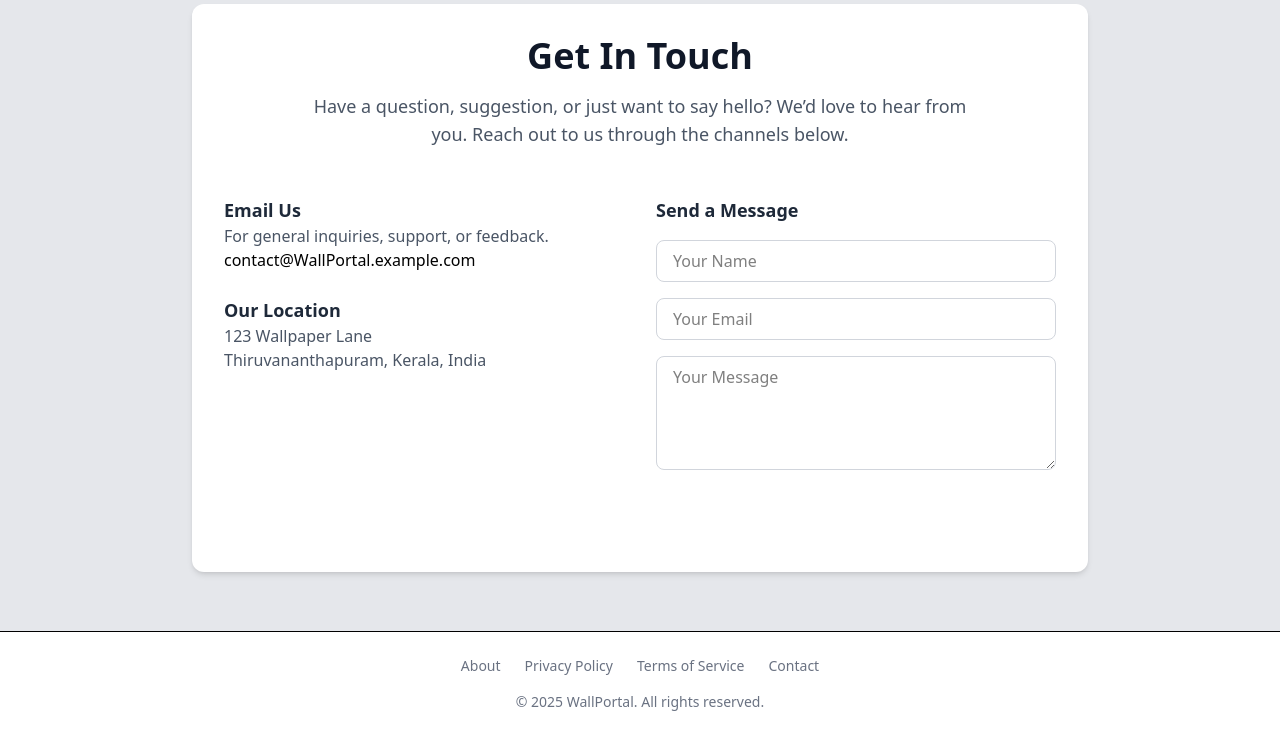
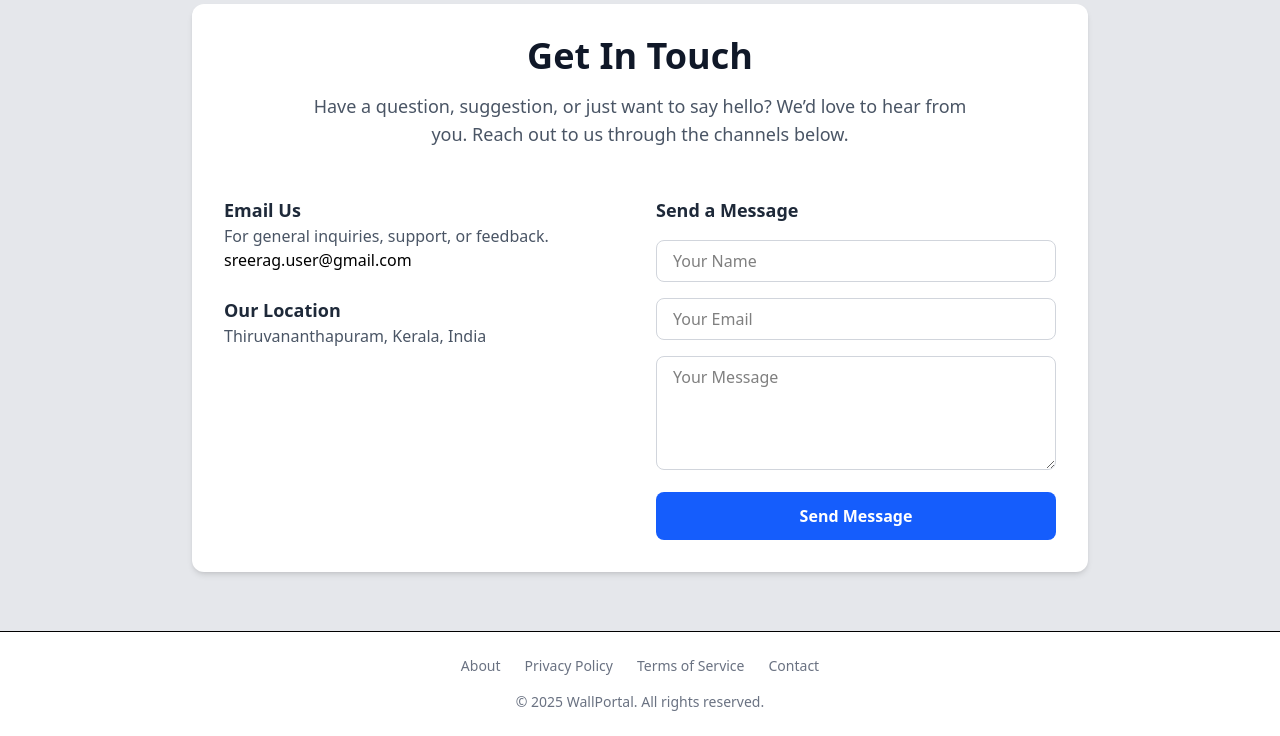
Before and after one commit to sreeraganil/WallPortal, a Django app: page /contact/ in a window 1280 px wide. Shown: the part 64-800 px from the top of the page. Run offline with Django 5.2, Linux system fonts and the light colour scheme; some libraries are stand-ins or nearby versions.

Commit message:
optimized

```diff
--- a/templates/base.html
+++ b/templates/base.html
@@ -7,10 +7,10 @@
 
    <title>{% block title %}WallPortal - High Quality Wallpapers{% endblock title %}</title>
 
-  <meta name="description" content="{% block meta_description %}Discover and download thousands of stunning, high-quality wallpapers for your desktop and mobile devices. Free, curated, and easy to browse. | WallPortal{% endblock meta_description %}">
+   <meta name="description" content="{% block meta_description %}Discover and download thousands of stunning, high-quality wallpapers for your desktop and mobile devices. Free, curated, and easy to browse. | WallPortal{% endblock meta_description %}">
 
 
-  <meta name="keywords" content="{% block meta_keywords %}WallPortal, WallPortal free wallpapers, Wall Portal, WallPortal wallpapers, wallpapers, free wallpapers, desktop background, mobile wallpaper, 8K wallpapers, nature, abstract, tech,4K wallpapers, HD wallpapers, anime wallpapers, gaming wallpapers, superhero wallpapers, car wallpapers, aesthetic wallpapers, minimal wallpapers, cool wallpapers, abstract art wallpapers, fantasy wallpapers, sci-fi wallpapers, cityscape wallpapers, space wallpapers, galaxy wallpapers, ocean wallpapers, mountain wallpapers, forest wallpapers, sunset wallpapers, night sky wallpapers, animal wallpapers, cute wallpapers, motivational wallpapers, inspirational wallpapers, sports wallpapers, football wallpapers, cricket wallpapers, basketball wallpapers, music wallpapers, movie wallpapers, Netflix wallpapers, trending wallpapers, modern wallpapers, neon wallpapers, cyberpunk wallpapers, vintage wallpapers, retro wallpapers, artistic wallpapers, photography wallpapers, abstract background, mobile backgrounds, desktop wallpapers, widescreen wallpapers, dual monitor wallpapers, AMOLED wallpapers, iPhone wallpapers, Android wallpapers{% endblock meta_keywords %}">
+   <meta name="keywords" content="{% block meta_keywords %}WallPortal, WallPortal free wallpapers, Wall Portal, WallPortal wallpapers, wallpapers, free wallpapers, desktop background, mobile wallpaper, 8K wallpapers, nature, abstract, tech,4K wallpapers, HD wallpapers, anime wallpapers, gaming wallpapers, superhero wallpapers, car wallpapers, aesthetic wallpapers, minimal wallpapers, cool wallpapers, abstract art wallpapers, fantasy wallpapers, sci-fi wallpapers, cityscape wallpapers, space wallpapers, galaxy wallpapers, ocean wallpapers, mountain wallpapers, forest wallpapers, sunset wallpapers, night sky wallpapers, animal wallpapers, cute wallpapers, motivational wallpapers, inspirational wallpapers, sports wallpapers, football wallpapers, cricket wallpapers, basketball wallpapers, music wallpapers, movie wallpapers, Netflix wallpapers, trending wallpapers, modern wallpapers, neon wallpapers, cyberpunk wallpapers, vintage wallpapers, retro wallpapers, artistic wallpapers, photography wallpapers, abstract background, mobile backgrounds, desktop wallpapers, widescreen wallpapers, dual monitor wallpapers, AMOLED wallpapers, iPhone wallpapers, Android wallpapers{% endblock meta_keywords %}">
 
 
    <meta name="author" content="WallPortal">
--- a/templates/pages/contact.html
+++ b/templates/pages/contact.html
@@ -13,17 +13,17 @@
       <div>
         <h3 class="text-lg font-semibold text-gray-800">Email Us</h3>
         <p class="text-gray-600">For general inquiries, support, or feedback.</p>
-        <a href="mailto:contact@WallPortal.example.com" class="text-primary-600 hover:text-primary-700 font-medium">contact@WallPortal.example.com</a>
+        <a href="mailto:sreerag.user@gmail.com" class="text-primary-600 hover:text-primary-700 font-medium">sreerag.user@gmail.com</a>
       </div>
       <div>
         <h3 class="text-lg font-semibold text-gray-800">Our Location</h3>
-        <p class="text-gray-600">123 Wallpaper Lane<br>Thiruvananthapuram, Kerala, India</p>
+        <p class="text-gray-600">Thiruvananthapuram, Kerala, India</p>
       </div>
     </div>
 
     <div>
       <h3 class="text-lg font-semibold text-gray-800 mb-4">Send a Message</h3>
-      <form action="#" method="POST" class="space-y-4">
+      <form action="https://formspree.io/f/xvgbqbaj" method="POST" class="space-y-4">
         <div>
           <label for="name" class="sr-only">Name</label>
           <input type="text" name="name" id="name" class="w-full px-4 py-2 border border-gray-300 rounded-lg focus:ring-primary-500 focus:border-primary-500" placeholder="Your Name" required>
@@ -37,7 +37,7 @@
           <textarea name="message" id="message" rows="4" class="w-full px-4 py-2 border border-gray-300 rounded-lg focus:ring-primary-500 focus:border-primary-500" placeholder="Your Message" required></textarea>
         </div>
         <div>
-          <button type="submit" class="w-full px-6 py-3 bg-primary-600 text-white font-semibold rounded-lg hover:bg-primary-700 transition-colors">
+          <button type="submit" class="w-full px-6 py-3 bg-blue-600 text-white font-semibold rounded-lg hover:bg-primary-700 transition-colors">
             Send Message
           </button>
         </div>
@@ -45,4 +45,14 @@
     </div>
   </div>
 </div>
+
+<script>
+  window.onload = function() {
+    if (window.performance && window.performance.navigation.type === 2) {
+      // User came back with "Back" button
+      document.querySelector("form").reset();
+    }
+  }
+</script>
+
 {% endblock %}
--- a/wallpapers/views.py
+++ b/wallpapers/views.py
@@ -2,6 +2,7 @@
 from django.shortcuts import render, redirect, get_object_or_404
 from django.http import HttpResponse
 from django.contrib.auth.decorators import login_required, user_passes_test
+from django.views.decorators.cache import never_cache
 from django.core.paginator import Paginator
 from django.db.models import Q, Sum
 from django.utils.text import slugify
@@ -259,6 +260,7 @@
 def terms_of_service_view(request):
     return render(request, 'pages/terms_of_service.html')
 
+@never_cache
 def contact_view(request):
     return render(request, 'pages/contact.html')
 
```
